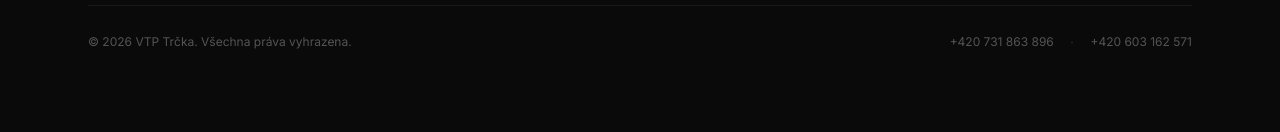
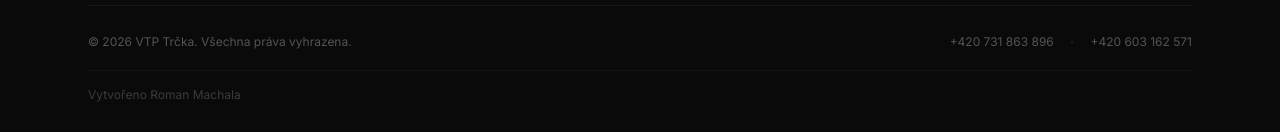
Before and after one commit to jakubtrcka350/vtp, a Next.js app: page / in a window 1280 px wide. Shown: the part 3738-3870 px from the top of the page. Before the commit the page ends 3824 px from the top, so only its background shows below. Built offline with nearby package versions, Linux system fonts and the light colour scheme.

Commit message:
Add 'Vytvořeno Roman Machala' credit in footer

```diff
--- a/src/components/sections/KontaktSection.tsx
+++ b/src/components/sections/KontaktSection.tsx
@@ -123,6 +123,19 @@ export default function KontaktSection() {
               </a>
             </div>
           </div>
+          <div className="mt-4 pt-4 border-t border-white/[0.04]">
+            <p className="text-xs text-white/20">
+              Vytvořeno{" "}
+              <a
+                href="https://romanmachala.cz"
+                target="_blank"
+                rel="noopener noreferrer"
+                className="hover:text-white/50 transition-colors duration-200"
+              >
+                Roman Machala
+              </a>
+            </p>
+          </div>
         </div>
       </div>
     </footer>
```
